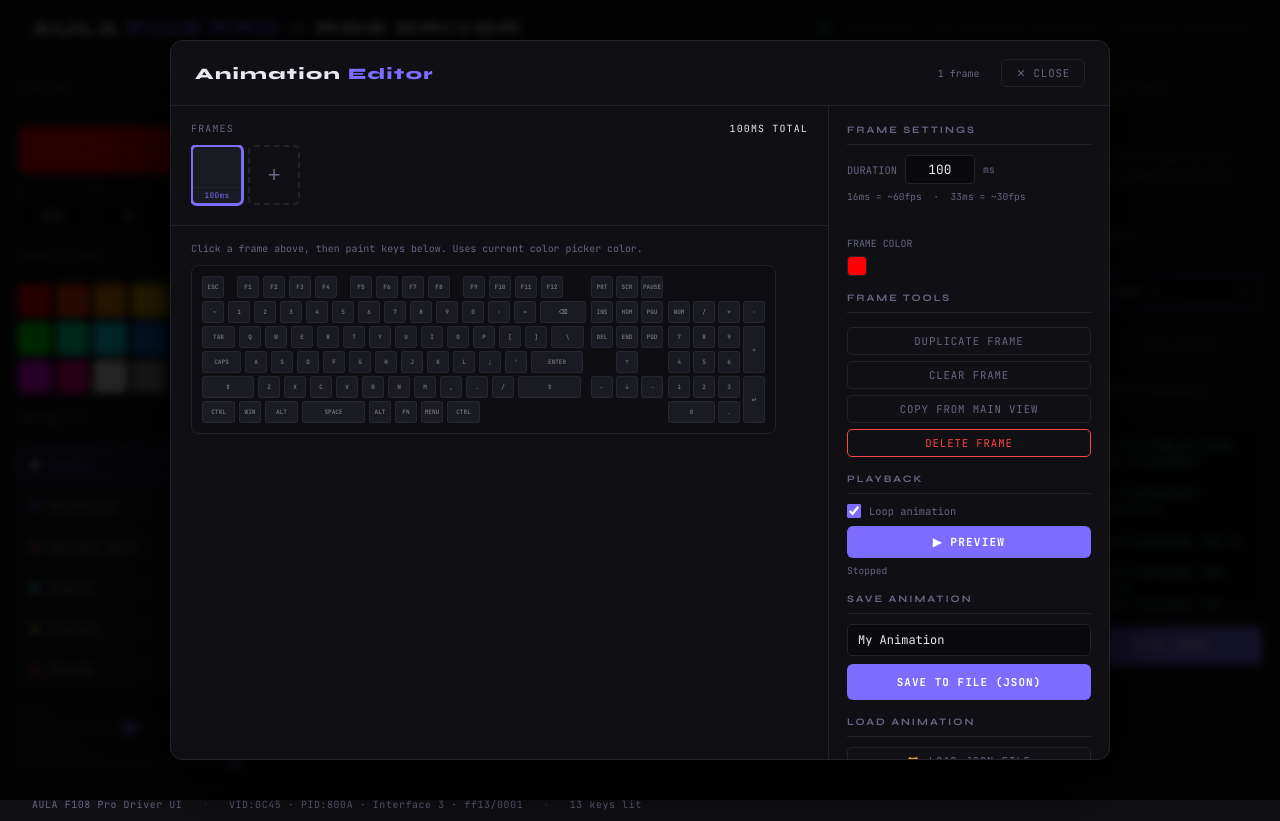
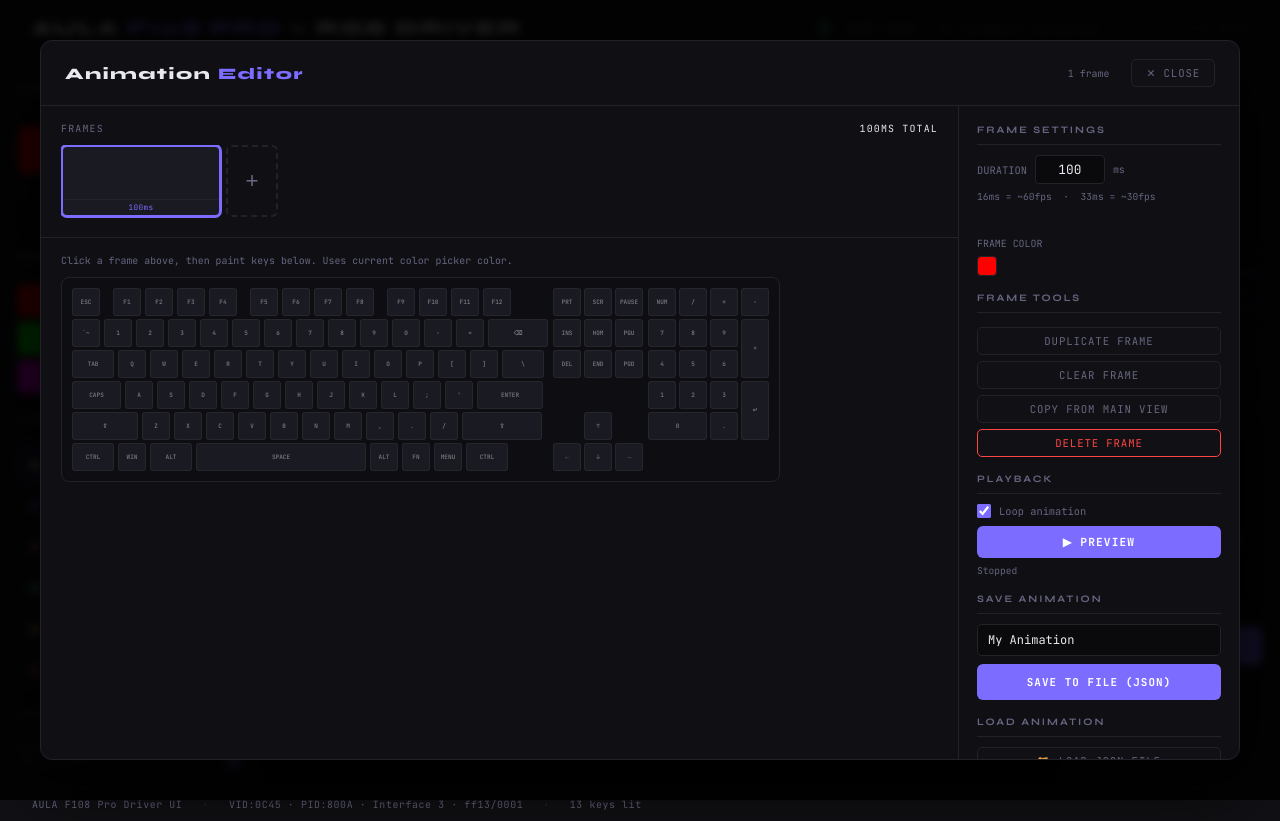
Before and after one commit to Punkster81/AULA-F108-Driver, a plain HTML site: page index.html in a window 1280 px wide. Both pictures are taken after a click on the button "🎬 ANIMATIONS". Drawn offline with Linux system fonts and the light colour scheme.

Commit message:
Small UI tweaks

```diff
--- a/anim.css
+++ b/anim.css
@@ -18,7 +18,7 @@
     background: #0f0f14;
     border: 1px solid var(--border);
     border-radius: 12px;
-    width: min(940px, 96vw);
+    width: min(1200px, 98vw);
     max-height: 90vh;
     display: flex;
     flex-direction: column;
@@ -105,12 +105,10 @@
 
 .frame-thumb {
     flex-shrink: 0;
-    width: 52px;
+    width: 160px;
     border-radius: 6px;
     border: 2px solid var(--border);
     cursor: pointer;
-    position: relative;
-    overflow: hidden;
     background: var(--key-off);
     transition: border-color 0.12s, transform 0.1s;
     display: flex;
@@ -129,15 +127,16 @@
 
 .frame-preview {
     flex: 1;
-    display: grid;
-    grid-template-columns: repeat(8, 1fr);
-    gap: 1px;
-    padding: 4px;
+    padding: 3px;
+    display: flex;
+    align-items: center;
+    justify-content: center;
+    min-height: 50px;
 }
 
-.frame-pixel {
-    aspect-ratio: 1;
-    border-radius: 1px;
+.frame-preview svg {
+    width: 100%;
+    height: auto;
 }
 
 .frame-duration {
@@ -176,7 +175,7 @@
 /* ── Mini keyboard in animation editor ── */
 .anim-kb-area {
     flex: 1;
-    overflow-y: auto;
+    overflow: auto;
     padding: 16px 20px;
     display: flex;
     flex-direction: column;
@@ -195,8 +194,8 @@
 }
 
 .mini-key {
-    height: 22px;
-    min-width: 22px;
+    height: 28px;
+    min-width: 28px;
     border-radius: 3px;
     cursor: pointer;
     position: relative;
@@ -239,23 +238,27 @@
 
 /* Key size variants for mini */
 .mk-15 {
-    min-width: 33px;
+    min-width: 42px;
 }
 
 .mk-175 {
-    min-width: 39px;
+    min-width: 49px;
 }
 
 .mk-2 {
-    min-width: 46px;
+    min-width: 60px;
 }
 
 .mk-225 {
-    min-width: 52px;
+    min-width: 66px;
 }
 
 .mk-275 {
-    min-width: 63px;
+    min-width: 80px;
+}
+
+.mk-650 {
+    min-width: 170px;
 }
 
 .mk-spacer {
--- a/anim.js
+++ b/anim.js
@@ -8,7 +8,7 @@ let animPaintColor = { r: 255, g: 0, b: 0 };
 
 // ── Mini keyboard ─────────────────────────────────────────────────────────────
 const miniKeyEls = {};
-const MK_SIZES = { 'key-15': 'mk-15', 'key-175': 'mk-175', 'key-2': 'mk-2', 'key-225': 'mk-225', 'key-275': 'mk-275' };
+const MK_SIZES = { 'key-15': 'mk-15', 'key-175': 'mk-175', 'key-2': 'mk-2', 'key-225': 'mk-225', 'key-275': 'mk-275', 'key-650': 'mk-650' };
 (function buildMiniKb() {
     const mk = document.getElementById('miniKeyboard');
 
@@ -47,7 +47,7 @@ const MK_SIZES = { 'key-15': 'mk-15', 'key-175': 'mk-175', 'key-2': 'mk-2', 'key
 
     // Mini nav cluster
     const navB = document.createElement('div');
-    navB.style.cssText = 'display:grid;grid-template-columns:repeat(3,22px);grid-template-rows:repeat(5,22px);gap:3px';
+    navB.style.cssText = 'display:grid;grid-template-columns:repeat(3,28px);grid-template-rows:repeat(6,28px);gap:3px';
     NAV.forEach(([label, idx, col, row]) => {
         const k = makeMiniKey(label, idx, '');
         k.style.gridColumn = col;
@@ -58,15 +58,15 @@ const MK_SIZES = { 'key-15': 'mk-15', 'key-175': 'mk-175', 'key-2': 'mk-2', 'key
 
     // Mini numpad grid
     const numB = document.createElement('div');
-    numB.style.cssText = 'display:grid;grid-template-columns:repeat(4,22px);grid-template-rows:repeat(5,22px);gap:3px;align-self:flex-end';
+    numB.style.cssText = 'display:grid;grid-template-columns:repeat(4,28px);grid-template-rows:repeat(6,28px);gap:3px;align-self:flex-end';
     let nc = 1, nr = 1;
     NUMPAD.forEach(([label, idx, cs, rs]) => {
         if (!idx) { nc += cs; if (nc > 4) { nc = 1; nr++; } return; }
         const k = makeMiniKey(label, idx, '');
         k.style.gridColumn = `${nc}/span ${cs}`;
         k.style.gridRow = `${nr}/span ${rs}`;
-        if (rs > 1) k.style.height = `${rs * 22 + (rs - 1) * 3}px`;
-        if (cs > 1) k.style.minWidth = `${cs * 22 + (cs - 1) * 3}px`;
+        if (rs > 1) k.style.height = `${rs * 28 + (rs - 1) * 3}px`;
+        if (cs > 1) k.style.minWidth = `${cs * 28 + (cs - 1) * 3}px`;
         numB.appendChild(k);
         nc += cs; if (nc > 4) { nc = 1; nr++; }
     });
@@ -206,20 +206,109 @@ function renderTimeline() {
     updateTotalDuration();
 }
 
+// Key layout for frame preview SVG — full F108 Pro layout in unit coordinates
+const U = 10;   // pixels per unit
+const KG = 1.2; // gap between keys
+const KR = 1;   // corner radius
+
+const PREVIEW_KEYS = (() => {
+    const keys = [];
+    const k = (idx, x, y, w=1, h=1) => keys.push({idx, x, y, w, h});
+
+    // Row 0 — Fn row: ESC | F1-F4 | F5-F8 | F9-F12
+    k('01', 0,    0);
+    k('02', 1.25, 0); k('03', 2.25, 0); k('04', 3.25, 0); k('05', 4.25, 0);
+    k('06', 5.5,  0); k('07', 6.5,  0); k('08', 7.5,  0); k('09', 8.5,  0);
+    k('0a', 9.75, 0); k('0b',10.75, 0); k('0c',11.75, 0); k('0d',12.75, 0);
+
+    // Row 1 — number row
+    k('13', 0,1); k('14',1,1); k('15',2,1); k('16',3,1); k('17',4,1);
+    k('18', 5,1); k('19',6,1); k('1a',7,1); k('1b',8,1); k('1c',9,1);
+    k('1d',10,1); k('1e',11,1); k('1f',12,1); k('67',13,1,2);
+
+    // Row 2 — QWERTY
+    k('25', 0,   2, 1.5);
+    k('26', 1.5, 2); k('27', 2.5, 2); k('28', 3.5, 2); k('29', 4.5, 2);
+    k('2a', 5.5, 2); k('2b', 6.5, 2); k('2c', 7.5, 2); k('2d', 8.5, 2);
+    k('2e', 9.5, 2); k('2f',10.5, 2); k('30',11.5, 2); k('31',12.5, 2);
+    k('43',13.5, 2, 1.5);
+
+    // Row 3 — ASDF
+    k('37', 0,   3, 1.75);
+    k('38', 1.75,3); k('39', 2.75,3); k('3a', 3.75,3); k('3b', 4.75,3);
+    k('3c', 5.75,3); k('3d', 6.75,3); k('3e', 7.75,3); k('3f', 8.75,3);
+    k('40', 9.75,3); k('41',10.75,3); k('42',11.75,3);
+    k('55',12.75, 3, 2.25);
+
+    // Row 4 — ZXCV
+    k('49', 0,    4, 2.25);
+    k('4a', 2.25, 4); k('4b', 3.25, 4); k('4c', 4.25, 4); k('4d', 5.25, 4);
+    k('4e', 6.25, 4); k('4f', 7.25, 4); k('50', 8.25, 4); k('51', 9.25, 4);
+    k('52',10.25, 4); k('53',11.25, 4);
+    k('54',12.25, 4, 2.75);
+
+    // Row 5 — bottom row
+    k('5b', 0,    5, 1.5);
+    k('5c', 1.5,  5);
+    k('5d', 2.5,  5, 1.5);
+    k('5e', 4,    5, 6.5);
+    k('5f',10.5,  5);
+    k('60',11.5,  5);
+    k('61',12.5,  5);
+    k('62',13.5,  5, 1.5);
+
+    // Nav cluster — gap at X=15.5
+    const NX = 15.5;
+    k('70',NX+0,0); k('71',NX+1,0); k('73',NX+2,0); // PRT SCR PAUSE
+    k('74',NX+0,1); k('75',NX+1,1); k('76',NX+2,1); // INS HOM PGU
+    k('77',NX+0,2); k('78',NX+1,2); k('79',NX+2,2); // DEL END PGD
+    // row 3 blank
+    k('65',NX+1,4);                                   // UP (row 4, was 3 — but SVG rows are 0-based so shift +1 vs NAV grid)
+    k('63',NX+0,5); k('64',NX+1,5); k('66',NX+2,5); // L DN R
+
+    // Numpad — gap at X=19
+    const NPX = 19;
+    k('20',NPX+0,1); k('21',NPX+1,1); k('22',NPX+2,1); k('7a',NPX+3,1);       // NUM / * -
+    k('32',NPX+0,2); k('33',NPX+1,2); k('34',NPX+2,2); k('7b',NPX+3,2,1,2);  // 7 8 9 +
+    k('44',NPX+0,3); k('45',NPX+1,3); k('46',NPX+2,3);                         // 4 5 6
+    k('56',NPX+0,4); k('57',NPX+1,4); k('58',NPX+2,4); k('6a',NPX+3,4,1,2);  // 1 2 3 ENTER
+    k('68',NPX+0,5,2);                k('69',NPX+2,5);                          // 0 .
+
+    return keys;
+})();
+
+const PREVIEW_TOTAL_W = 23; // total units wide
+const PREVIEW_TOTAL_H = 7;  // total units tall (6 rows + extra gap in nav cluster)
+
 function renderFramePreview(frameIdx) {
     const fp = document.getElementById(`fp-${frameIdx}`);
     if (!fp) return;
     fp.innerHTML = '';
-    // Show a representative sample of keys as tiny pixels
-    const sampleIdxs = LED_ORDER.slice(0, 32);
     const colors = animFrames[frameIdx].colors || {};
-    sampleIdxs.forEach(idx => {
+
+    const svgW = PREVIEW_TOTAL_W * U;
+    const svgH = PREVIEW_TOTAL_H * U;
+    const svg = document.createElementNS('http://www.w3.org/2000/svg', 'svg');
+    svg.setAttribute('viewBox', `0 0 ${svgW} ${svgH}`);
+    svg.setAttribute('width', '100%');
+    svg.setAttribute('height', '100%');
+    svg.setAttribute('preserveAspectRatio', 'xMidYMid meet');
+    svg.style.display = 'block';
+
+    PREVIEW_KEYS.forEach(({idx, x, y, w, h}) => {
         const c = colors[idx];
-        const px = document.createElement('div');
-        px.className = 'frame-pixel';
-        px.style.background = c ? `rgb(${c.r},${c.g},${c.b})` : 'var(--key-off)';
-        fp.appendChild(px);
+        const fill = c ? `rgb(${c.r},${c.g},${c.b})` : '#1a1a22';
+        const rect = document.createElementNS('http://www.w3.org/2000/svg', 'rect');
+        rect.setAttribute('x',      x * U + KG / 2);
+        rect.setAttribute('y',      y * U + KG / 2);
+        rect.setAttribute('width',  w * U - KG);
+        rect.setAttribute('height', h * U - KG);
+        rect.setAttribute('rx', KR);
+        rect.setAttribute('fill', fill);
+        svg.appendChild(rect);
     });
+
+    fp.appendChild(svg);
 }
 
 function updateFrameThumb(frameIdx) {
--- a/index.html
+++ b/index.html
@@ -84,7 +84,6 @@
             <div class="kb-toolbar">
                 <button class="tb-btn" onclick="selectAll()">SELECT ALL</button>
                 <button class="tb-btn" onclick="clearSelection()">DESELECT</button>
-                <button class="tb-btn" onclick="applyRainbow()">🌈 RAINBOW</button>
                 <button class="tb-btn danger" onclick="clearAll()">CLEAR ALL</button>
                 <button class="tb-btn primary" onclick="exportConfig()">⬇ EXPORT PY</button>
                 <span class="selection-info" id="selInfo">0 keys selected</span>
--- a/layout.js
+++ b/layout.js
@@ -43,7 +43,7 @@ const ROWS = [
         ['CTRL', '5b', 'key-15'],
         ['WIN', '5c', ''],
         ['ALT', '5d', 'key-15'],
-        ['SPACE', '5e', 'key-275'],
+        ['SPACE', '5e', 'key-650'],
         ['ALT', '5f', ''],
         ['FN', '60', ''],
         ['MENU', '61', ''],
@@ -63,8 +63,9 @@ const NAV = [
     ['PRT', '70', 1, 1], ['SCR', '71', 2, 1], ['PAUSE', '73', 3, 1],
     ['INS', '74', 1, 2], ['HOM', '75', 2, 2], ['PGU', '76', 3, 2],
     ['DEL', '77', 1, 3], ['END', '78', 2, 3], ['PGD', '79', 3, 3],
-    ['↑', '65', 2, 4],
-    ['←', '63', 1, 5], ['↓', '64', 2, 5], ['→', '66', 3, 5],
+    // row 4 intentionally blank — gap between nav and arrows
+    ['↑', '65', 2, 5],
+    ['←', '63', 1, 6], ['↓', '64', 2, 6], ['→', '66', 3, 6],
 ];
 
 // Numpad — rendered as CSS grid to support rowspan on + and Enter
--- a/main.css
+++ b/main.css
@@ -1,4 +1,4 @@
-    @import url('https://fonts.googleapis.com/css2?family=JetBrains+Mono:wght@300;400;600;700&family=Syne:wght@400;700;800&display=swap');
+@import url('https://fonts.googleapis.com/css2?family=JetBrains+Mono:wght@300;400;600;700&family=Syne:wght@400;700;800&display=swap');
 
     :root {
         --bg: #0a0a0c;
@@ -421,6 +421,10 @@
         min-width: 110px;
     }
 
+    .key-650 {
+        min-width: 247px;
+    }
+
     .key-spacer {
         min-width: 8px;
         background: transparent;
--- a/main.js
+++ b/main.js
@@ -100,7 +100,7 @@ const navBlock = document.createElement('div');
 navBlock.style.cssText = `
   display:grid;
   grid-template-columns:repeat(3,38px);
-  grid-template-rows:repeat(5,38px);
+  grid-template-rows:repeat(6,38px);
   gap:4px;
 `;
 NAV.forEach(([label, idx, col, row]) => {
@@ -116,7 +116,7 @@ const numBlock = document.createElement('div');
 numBlock.style.cssText = `
   display:grid;
   grid-template-columns:repeat(4,38px);
-  grid-template-rows:repeat(5,38px);
+  grid-template-rows:repeat(6,38px);
   gap:4px;
   align-self:flex-end;
 `;
```
